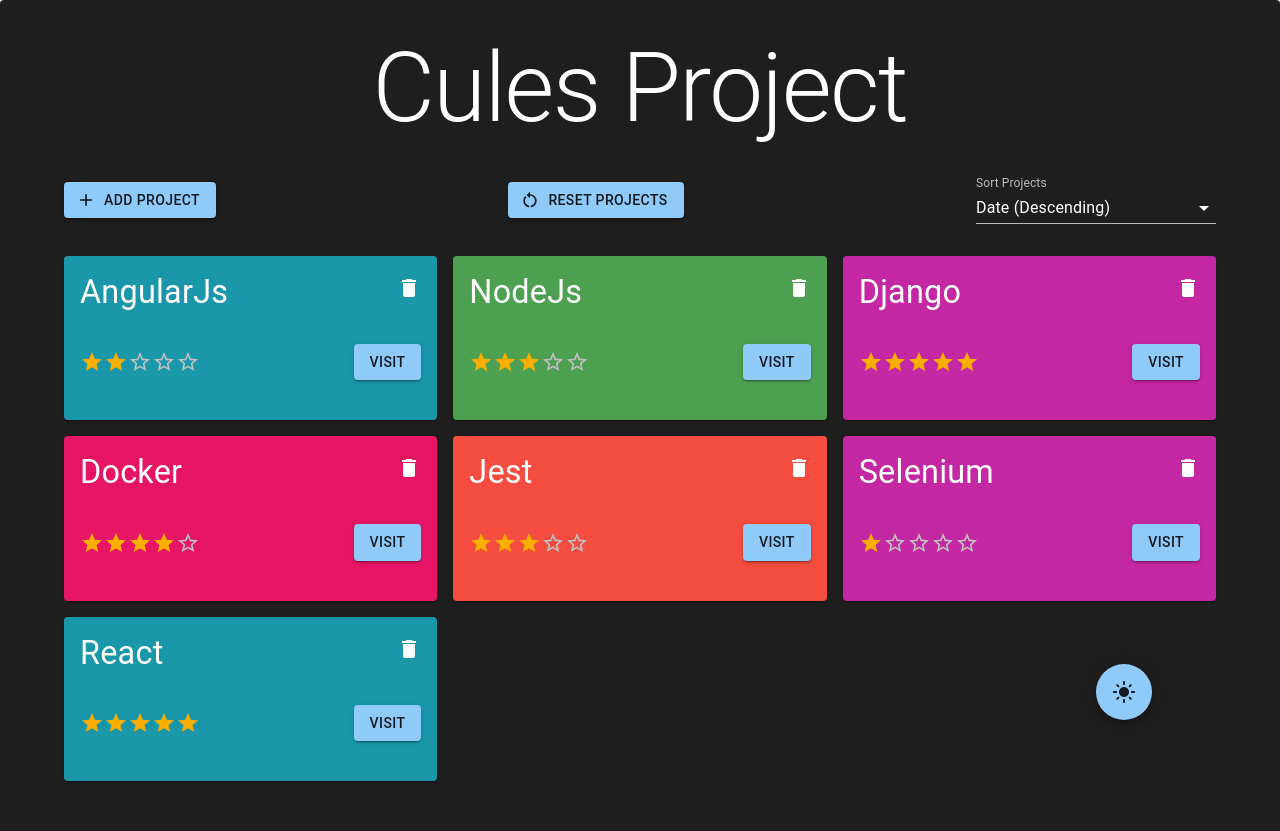
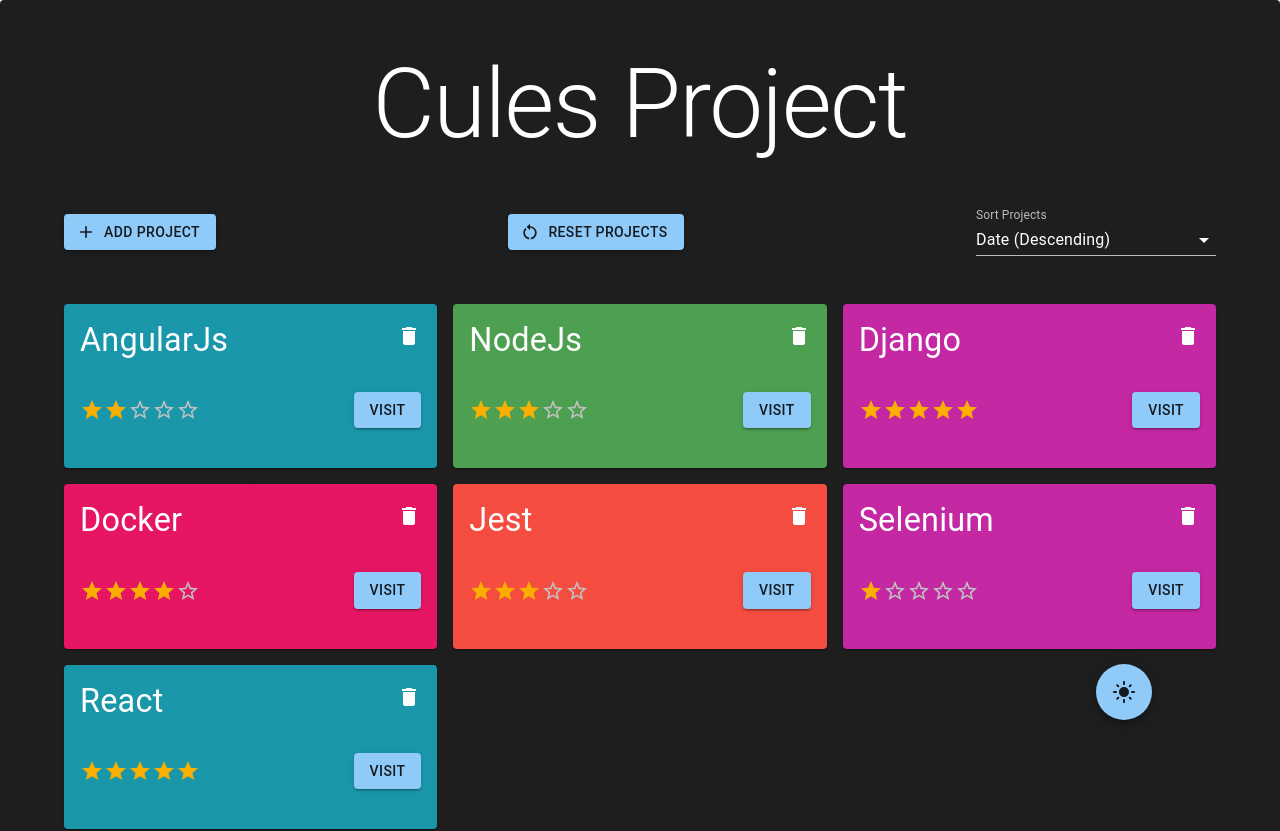
Before and after one commit to thatanjan/cules-project-assignment, a React (Create React App) app: page / in a window 1280 px wide. Shown: the top 831 px of the page. Built offline with nearby package versions, Linux system fonts and the light colour scheme.

Commit message:
some spacing added to title and buttons

```diff
--- a/src/App.tsx
+++ b/src/App.tsx
@@ -8,7 +8,7 @@
 const Home = () => (
 	<Layout>
 		<Box sx={{ width: '90%', maxWidth: '80rem', m: '0 auto' }}>
-			<Typography variant='h1' align='center' sx={{ padding: '2rem 0' }}>
+			<Typography variant='h1' align='center' sx={{ padding: '3rem 0' }}>
 				Cules Project
 			</Typography>
 
--- a/src/Components/Project/ProjectCardsShow.tsx
+++ b/src/Components/Project/ProjectCardsShow.tsx
@@ -34,7 +34,7 @@
 					flexWrap: 'wrap',
 					justifyContent: 'space-between',
 					alignItems: 'center',
-					marginBottom: '2rem',
+					marginBottom: '3rem',
 
 					'& button': {
 						width: {
```
